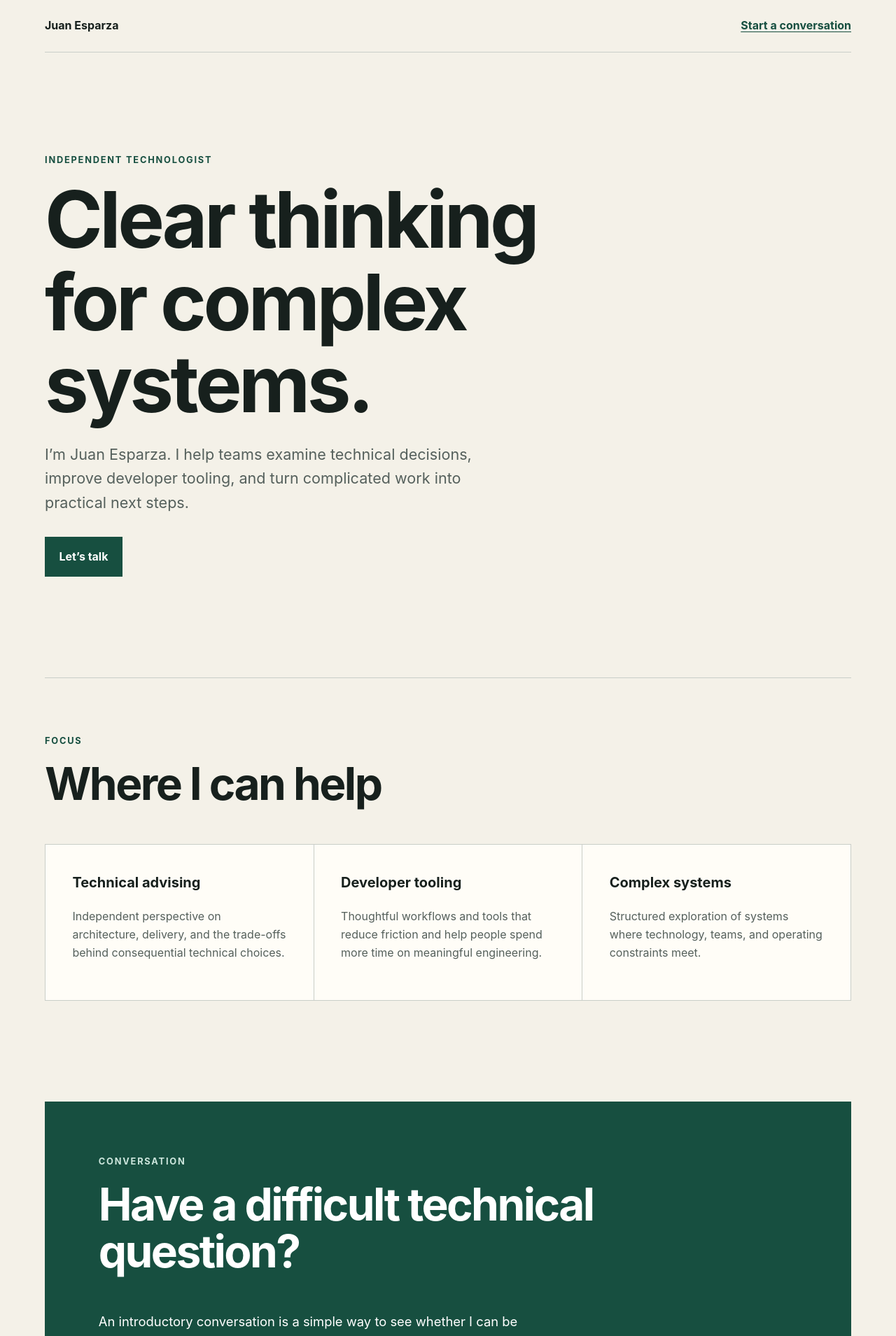
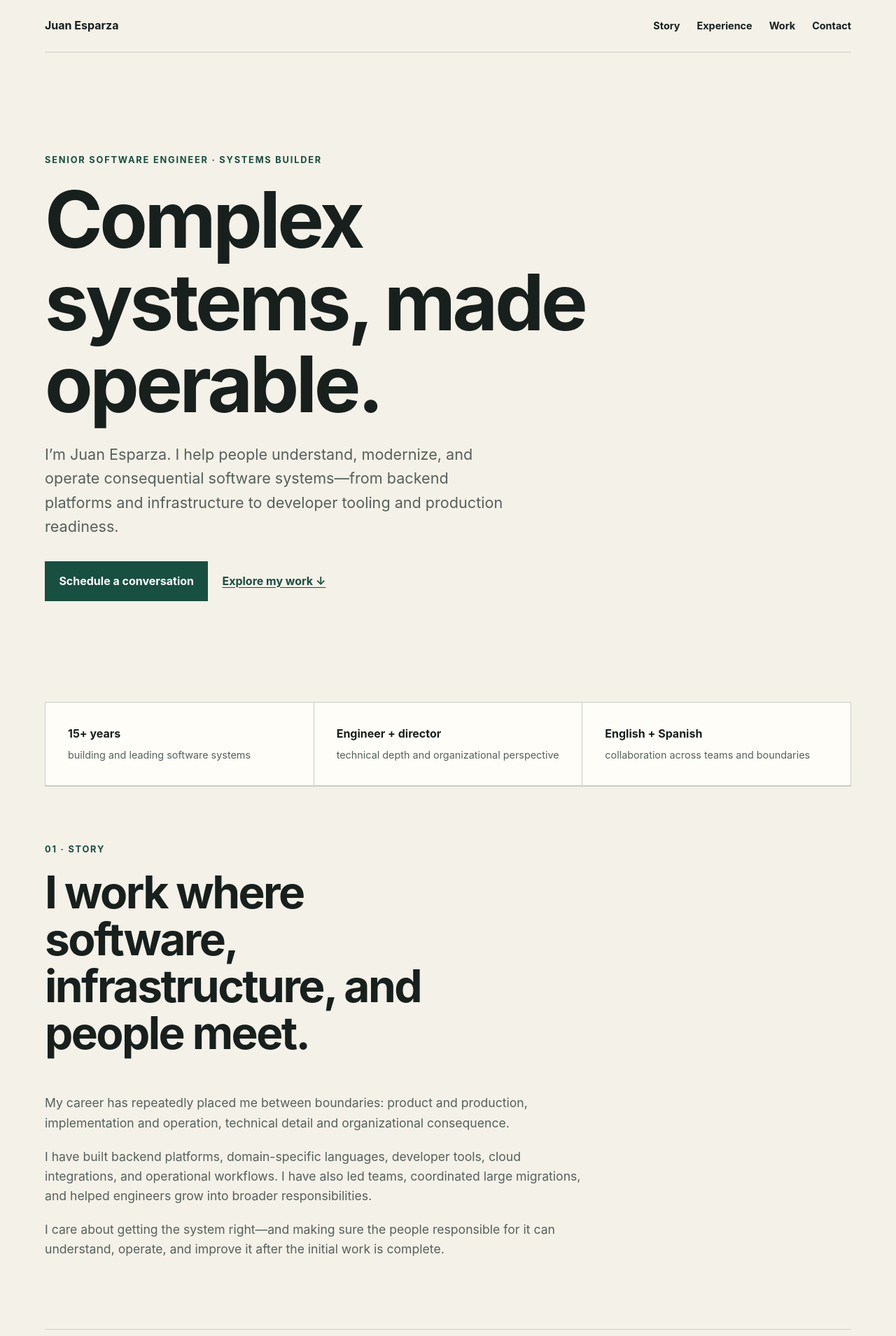
Before and after one commit to jjeb/personal-site, a Jekyll site: the page built from index.md, in a window 1280 px wide. Shown: the top 1909 px of the page at 70% size. Built offline with Jekyll 4.4.1, drawn with Linux system fonts in a browser that asks for light colours; some of the changed text lies outside the part shown.

Commit message:
feat(content): add complete homepage narrative

```diff
--- a/_includes/footer.html
+++ b/_includes/footer.html
@@ -1,4 +1,4 @@
 <footer class="site-footer">
-  <p>Juan Esparza</p>
-  <p>Built as a small, accessible static site.</p>
+  <p>Juan Esparza · English and Spanish</p>
+  <p><a href="https://github.com/jjeb">GitHub</a> · <a href="https://www.linkedin.com/in/juesparza/">LinkedIn</a></p>
 </footer>
--- a/_includes/header.html
+++ b/_includes/header.html
@@ -1,4 +1,9 @@
 <header class="site-header">
   <a class="site-name" href="{{ '/' | relative_url }}">Juan Esparza</a>
-  <a class="header-link" href="#conversation">Start a conversation</a>
+  <nav class="site-nav" aria-label="Main navigation">
+    <a href="#story">Story</a>
+    <a href="#experience">Experience</a>
+    <a href="#work">Work</a>
+    <a href="#conversation">Contact</a>
+  </nav>
 </header>
--- a/assets/css/main.css
+++ b/assets/css/main.css
@@ -62,6 +62,22 @@ main > section {
   font-weight: 650;
 }
 
+.site-nav {
+  display: flex;
+  align-items: center;
+  gap: clamp(0.8rem, 2vw, 1.5rem);
+  font-size: 0.9rem;
+  font-weight: 650;
+}
+
+.site-nav a {
+  text-decoration: none;
+}
+
+.site-nav a:hover {
+  color: var(--accent);
+}
+
 .hero {
   padding-block: clamp(5rem, 12vw, 9rem);
 }
@@ -124,9 +140,91 @@ h3 {
   background: transparent;
 }
 
-.focus {
+.hero-actions {
+  display: flex;
+  align-items: center;
+  flex-wrap: wrap;
+  gap: 1.25rem;
+}
+
+.secondary-link {
+  color: var(--accent);
+  font-weight: 700;
+}
+
+.credibility {
+  display: grid;
+  grid-template-columns: repeat(3, 1fr);
+  gap: 1px;
+  padding-block: 0;
+  background: var(--line);
+  border: 1px solid var(--line);
+}
+
+.credibility p {
+  display: grid;
+  gap: 0.35rem;
+  margin: 0;
+  padding: clamp(1.25rem, 3vw, 2rem);
+  background: var(--surface);
+}
+
+.credibility span {
+  color: var(--muted);
+  font-size: 0.9rem;
+}
+
+.focus,
+.content-section {
   padding-block: 5rem;
   border-top: 1px solid var(--line);
+}
+
+.prose {
+  max-width: 48rem;
+  color: var(--muted);
+  font-size: 1.1rem;
+}
+
+.prose p {
+  margin-bottom: 1.25rem;
+}
+
+.experience-list {
+  border-top: 1px solid var(--line);
+}
+
+.experience-list article {
+  display: grid;
+  grid-template-columns: minmax(10rem, 0.35fr) 1fr;
+  column-gap: clamp(2rem, 6vw, 6rem);
+  padding-block: 2.5rem;
+  border-bottom: 1px solid var(--line);
+}
+
+.experience-list article > :not(.experience-meta) {
+  grid-column: 2;
+}
+
+.experience-meta {
+  grid-column: 1;
+  grid-row: 1 / span 3;
+  color: var(--accent);
+  font-size: 0.85rem;
+  font-weight: 750;
+  letter-spacing: 0.04em;
+  text-transform: uppercase;
+}
+
+.experience-list article > p:not(.experience-meta):not(.tags),
+.tags {
+  color: var(--muted);
+}
+
+.tags {
+  margin-bottom: 0;
+  font-size: 0.85rem;
+  font-weight: 650;
 }
 
 .section-heading {
@@ -179,6 +277,15 @@ h3 {
   background: transparent;
 }
 
+.profile-links {
+  margin-top: 2rem;
+  font-size: 0.95rem;
+}
+
+.profile-links a {
+  color: #fff;
+}
+
 .site-footer {
   display: flex;
   justify-content: space-between;
@@ -193,8 +300,28 @@ h3 {
 }
 
 @media (max-width: 44rem) {
-  .focus-grid {
+  .site-header {
+    align-items: flex-start;
+  }
+
+  .site-nav {
+    display: grid;
+    grid-template-columns: repeat(2, auto);
+    gap: 0.35rem 1rem;
+    text-align: right;
+  }
+
+  .focus-grid,
+  .credibility {
     grid-template-columns: 1fr;
+  }
+
+  .experience-list article {
+    display: block;
+  }
+
+  .experience-meta {
+    margin-bottom: 0.75rem;
   }
 
   .site-footer {
--- a/index.md
+++ b/index.md
@@ -1,39 +1,88 @@
 ---
 layout: default
 title: Home
-description: Juan Esparza works with people navigating complex systems, technical advising, and developer tooling.
+description: Juan Esparza is a senior software engineer and former engineering director working across complex systems, technical advising, and developer tooling.
 ---
 <section class="hero" aria-labelledby="intro-title">
-  <p class="eyebrow">Independent technologist</p>
-  <h1 id="intro-title">Clear thinking for complex systems.</h1>
-  <p class="lede">I’m Juan Esparza. I help teams examine technical decisions, improve developer tooling, and turn complicated work into practical next steps.</p>
-  <a class="button" href="#conversation">Let’s talk</a>
+  <p class="eyebrow">Senior software engineer · Systems builder</p>
+  <h1 id="intro-title">Complex systems, made operable.</h1>
+  <p class="lede">I’m Juan Esparza. I help people understand, modernize, and operate consequential software systems—from backend platforms and infrastructure to developer tooling and production readiness.</p>
+  <div class="hero-actions">
+    <a class="button" href="https://calendly.com/juanj-esparza/30-minutes" target="_blank" rel="noopener noreferrer">Schedule a conversation</a>
+    <a class="secondary-link" href="#experience">Explore my work ↓</a>
+  </div>
 </section>
 
-<section class="focus" aria-labelledby="focus-title">
+<section class="credibility" aria-label="Professional summary">
+  <p><strong>15+ years</strong><span>building and leading software systems</span></p>
+  <p><strong>Engineer + director</strong><span>technical depth and organizational perspective</span></p>
+  <p><strong>English + Spanish</strong><span>collaboration across teams and boundaries</span></p>
+</section>
+
+<section class="story content-section" id="story" aria-labelledby="story-title">
   <div class="section-heading">
-    <p class="eyebrow">Focus</p>
-    <h2 id="focus-title">Where I can help</h2>
+    <p class="eyebrow">01 · Story</p>
+    <h2 id="story-title">I work where software, infrastructure, and people meet.</h2>
+  </div>
+  <div class="prose">
+    <p>My career has repeatedly placed me between boundaries: product and production, implementation and operation, technical detail and organizational consequence.</p>
+    <p>I have built backend platforms, domain-specific languages, developer tools, cloud integrations, and operational workflows. I have also led teams, coordinated large migrations, and helped engineers grow into broader responsibilities.</p>
+    <p>I care about getting the system right—and making sure the people responsible for it can understand, operate, and improve it after the initial work is complete.</p>
+  </div>
+</section>
+
+<section class="experience content-section" id="experience" aria-labelledby="experience-title">
+  <div class="section-heading">
+    <p class="eyebrow">02 · Selected experience</p>
+    <h2 id="experience-title">A career spent behind the product.</h2>
+  </div>
+  <div class="experience-list">
+    <article>
+      <p class="experience-meta">2020—present · Shopify</p>
+      <h3>Analytics systems and language tooling</h3>
+      <p>Work spanning ShopifyQL, query behavior, developer tooling, analytics infrastructure, platform modernization, and production readiness for consequential commerce events.</p>
+      <p class="tags">Rust · ClickHouse · Kubernetes · Terraform · LSP</p>
+    </article>
+    <article>
+      <p class="experience-meta">2019—2020 · LendingHome</p>
+      <h3>Tools for domain experts</h3>
+      <p>Created a Ruby domain-specific language that enabled credit specialists to change loan-risk criteria, while helping establish clearer boundaries in a monolithic loan-processing system.</p>
+      <p class="tags">Ruby · Domain modeling · Distributed systems</p>
+    </article>
+    <article>
+      <p class="experience-meta">2011—2018 · ModCloth</p>
+      <h3>Commerce transformation and leadership</h3>
+      <p>Progressed from senior engineer to director of engineering while helping lead a major commerce-platform migration, system integrations, cross-functional delivery, and internal capability building.</p>
+      <p class="tags">Commerce · Architecture · Leadership · Mentoring</p>
+    </article>
+  </div>
+</section>
+
+<section class="work content-section" id="work" aria-labelledby="work-title">
+  <div class="section-heading">
+    <p class="eyebrow">03 · Ways I can help</p>
+    <h2 id="work-title">Bring the difficult part.</h2>
   </div>
   <div class="focus-grid">
     <article>
-      <h3>Technical advising</h3>
-      <p>Independent perspective on architecture, delivery, and the trade-offs behind consequential technical choices.</p>
+      <h3>Build or modernize a complex system</h3>
+      <p>Clarify constraints, shape the architecture, and contribute to the engineering work needed to move a consequential platform or migration forward.</p>
     </article>
     <article>
-      <h3>Developer tooling</h3>
-      <p>Thoughtful workflows and tools that reduce friction and help people spend more time on meaningful engineering.</p>
+      <h3>Technical advising for important decisions</h3>
+      <p>Explore trade-offs, expose hidden constraints, and turn an ambiguous technical question into a practical course of action.</p>
     </article>
     <article>
-      <h3>Complex systems</h3>
-      <p>Structured exploration of systems where technology, teams, and operating constraints meet.</p>
+      <h3>Developer tooling and operational workflows</h3>
+      <p>Build tooling and disciplined AI-assisted workflows that help teams investigate systems, validate changes, and operate with stronger safeguards.</p>
     </article>
   </div>
 </section>
 
 <section class="conversation" id="conversation" aria-labelledby="conversation-title">
-  <p class="eyebrow">Conversation</p>
+  <p class="eyebrow">04 · Conversation</p>
   <h2 id="conversation-title">Have a difficult technical question?</h2>
-  <p>An introductory conversation is a simple way to see whether I can be useful.</p>
+  <p>You do not need a polished project brief. Bring the system, decision, or constraint that is difficult to reason about, and we can compare perspectives.</p>
   <a class="button button-light" href="https://calendly.com/juanj-esparza/30-minutes" target="_blank" rel="noopener noreferrer">Schedule a conversation</a>
+  <p class="profile-links"><a href="https://github.com/jjeb">GitHub</a> · <a href="https://www.linkedin.com/in/juesparza/">LinkedIn</a></p>
 </section>
```
Also changed, not shown: test/site_test.rb (+13 -0 lines).
